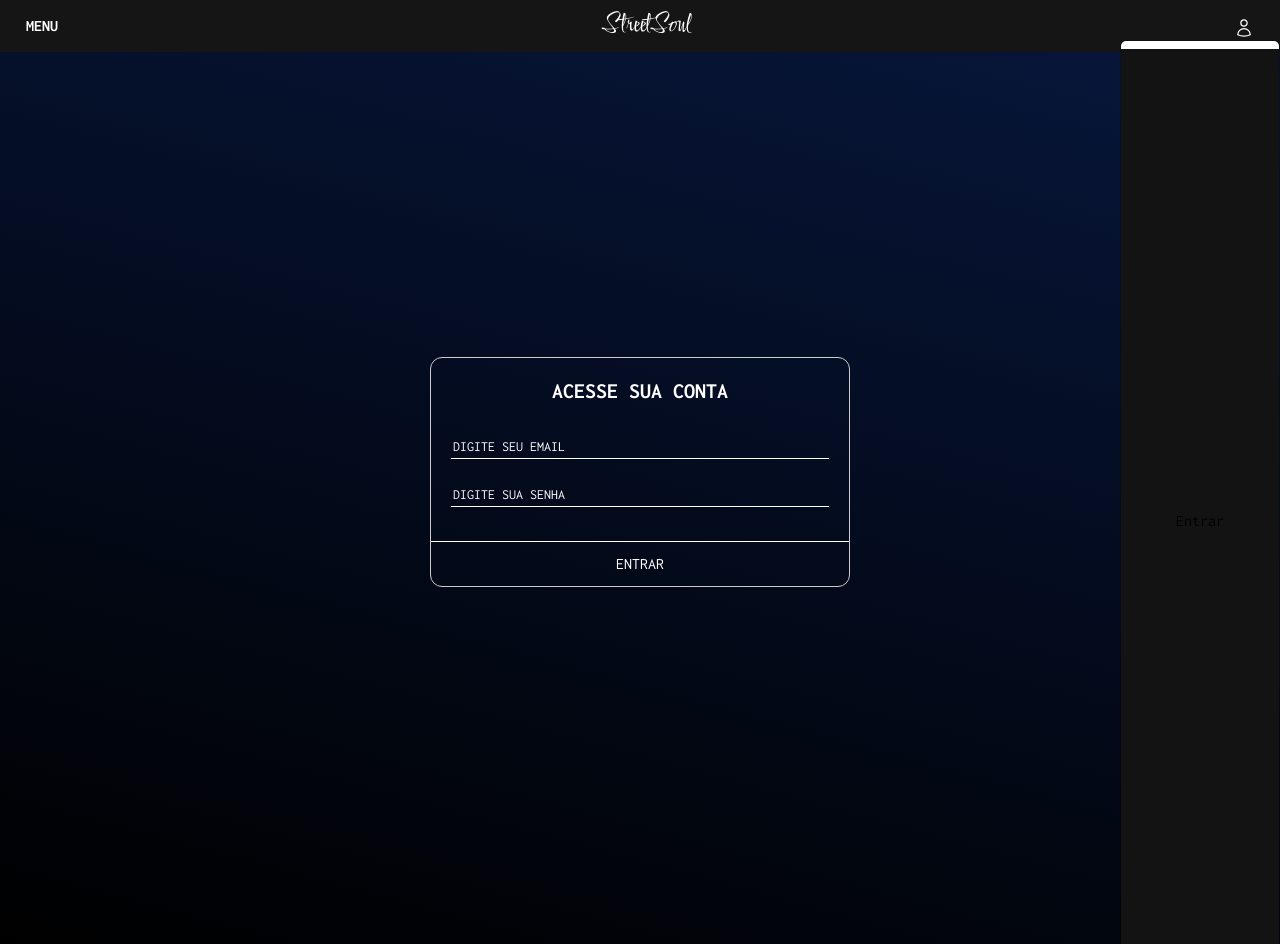
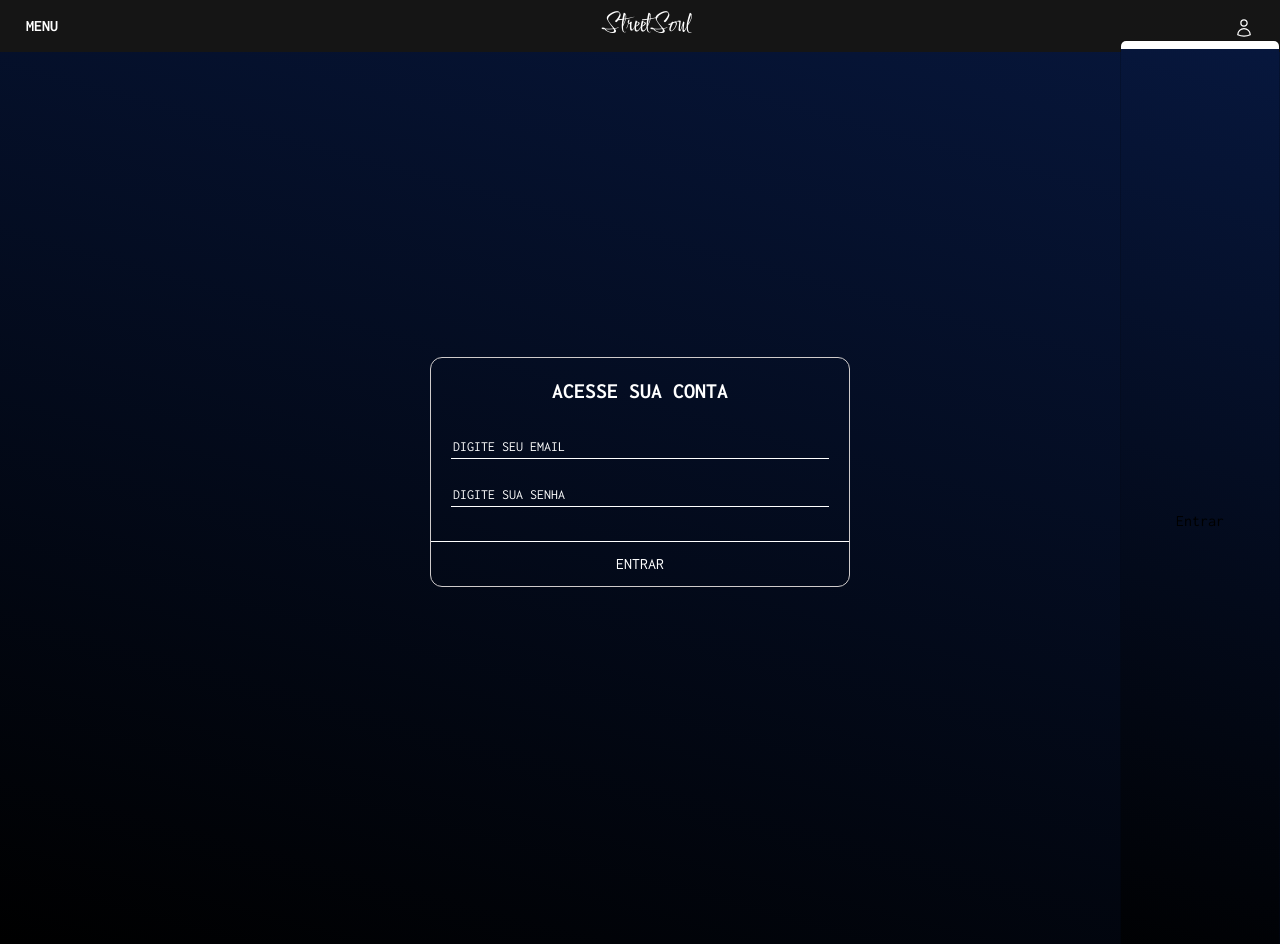
Before and after one commit to Burnninel/projectShopMVC, a PHP site: template views/site/signIn/signIn.php in a window 1280 px wide, after a click that opens the changed part. Run offline with PHP 8.4, Linux system fonts and the light colour scheme; the template is opened without the code that fills it, so the values that code supplies are empty; some libraries are stand-ins or nearby versions.

Commit message:
alter bg color loading

```diff
--- a/assets/css/signIn/signIn.css
+++ b/assets/css/signIn/signIn.css
@@ -7,7 +7,7 @@
     height: 100vh;
     background-image: linear-gradient(
       15deg, #000, #07173d
-  );
+    );
 }
 
 #formSignIn {
@@ -27,7 +27,9 @@
     display: flex;
     align-items: center;
     justify-content: center;
-    background-color: #131313;
+    background-image: linear-gradient(
+      15deg, #000, #07173d
+    );
     height: 100vh;
     width: 100%;
 }
```
